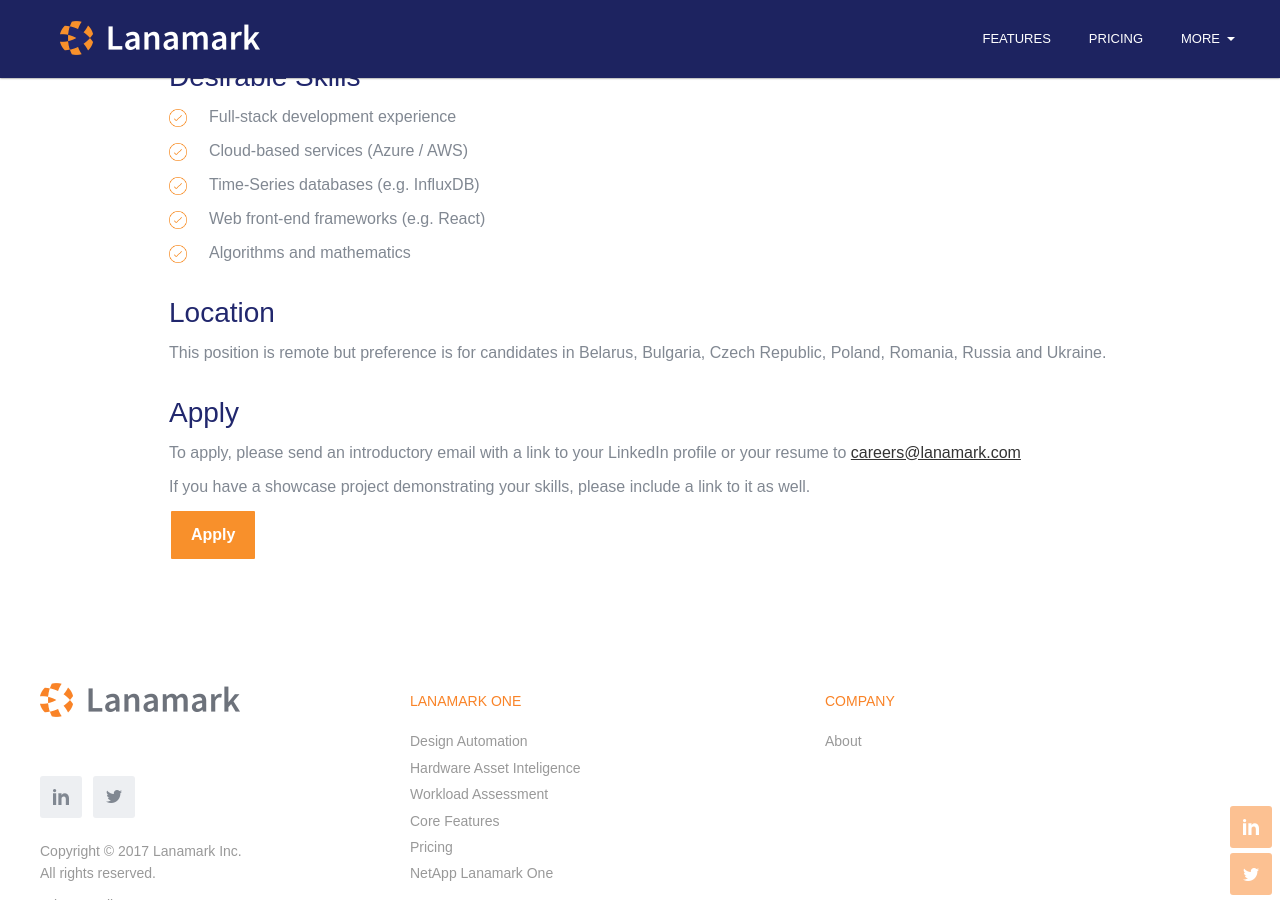
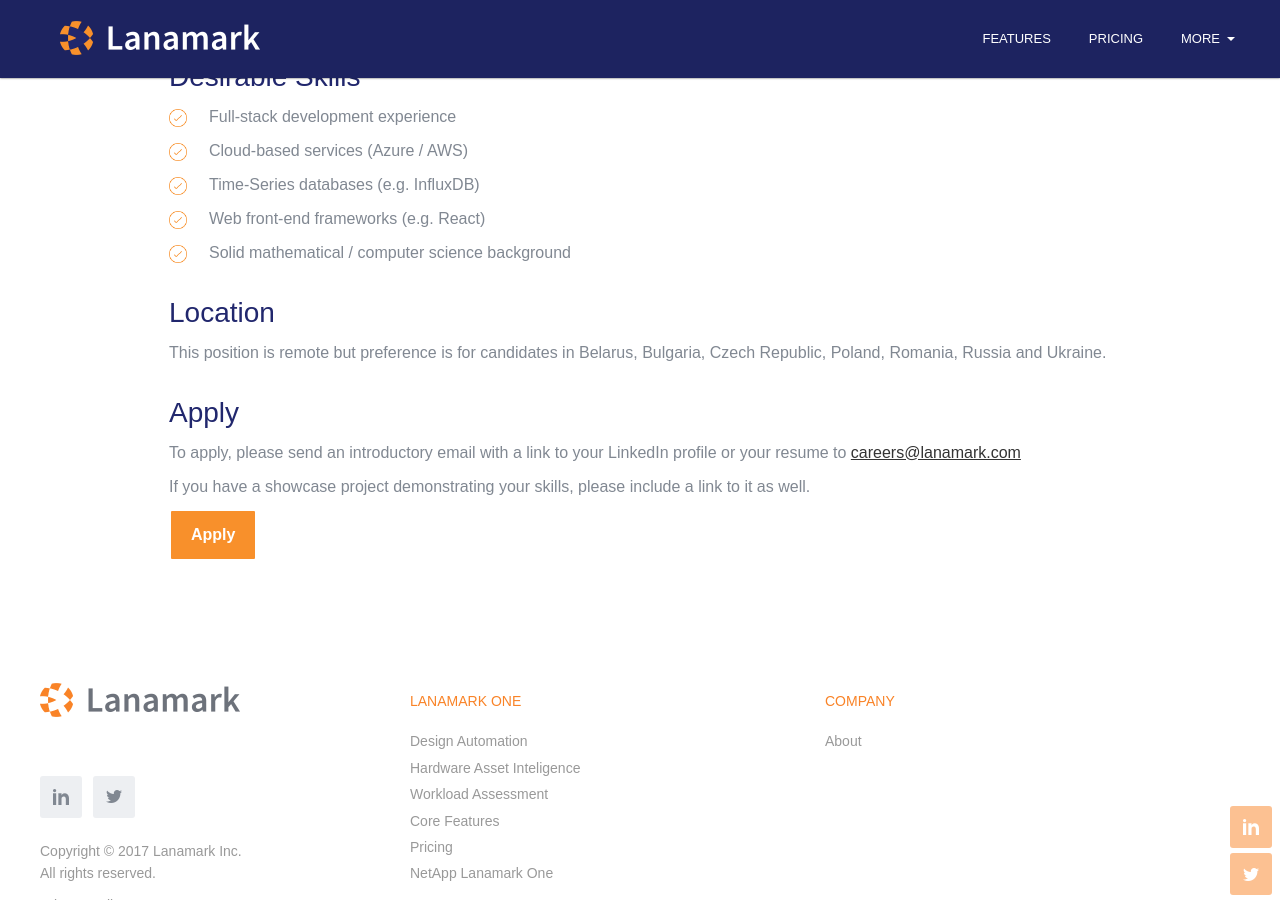
Before and after one commit to lanamark-dev/lanamark.github.io, a Jekyll site: the page built from careers.html, in a window 1280 px wide and 900 px high, scrolled down 1031 px. Built offline with Jekyll 4.4.1, drawn with Linux system fonts in a browser that asks for light colours; nearby versions of some CDN libraries; some of the changed lines change nothing that is shown; some of the changed text lies outside the part shown.

Commit message:
Updated careers page

```diff
--- a/careers/senior-developer.html
+++ b/careers.html
@@ -1,8 +1,8 @@
 ---
 layout: default
 headerClass: job
-pageTitle: Careers
-title: Careers
+pageTitle: Lanamark Careers
+title: Lanamark Careers
 subtitle: Join a world-class team no matter where in the world you are.
 ---
 
@@ -49,7 +49,7 @@
           <p class="check">Cloud-based services (Azure / AWS)</p>
           <p class="check">Time-Series databases (e.g. InfluxDB)</p>
           <p class="check">Web front-end frameworks (e.g. React)</p>
-          <p class="check">Algorithms and mathematics</p>
+          <p class="check">Solid mathematical / computer science background</p>
         </article>
       </section>
       <section>
```
